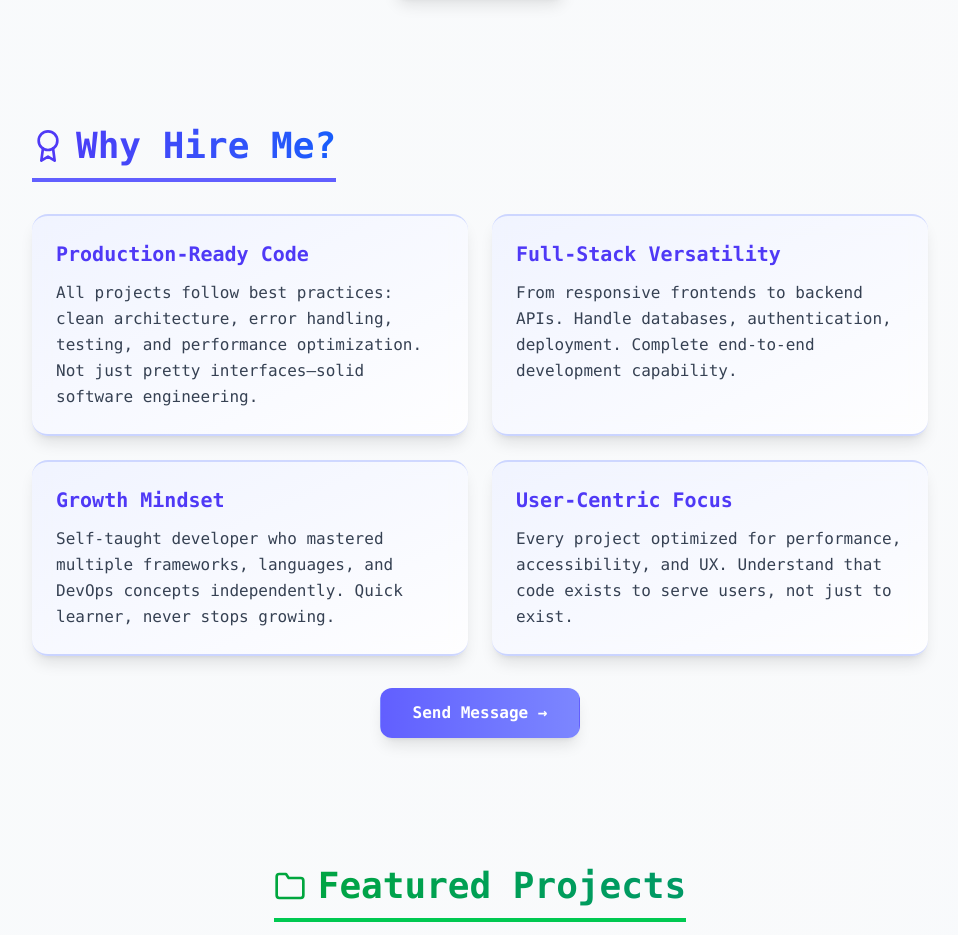
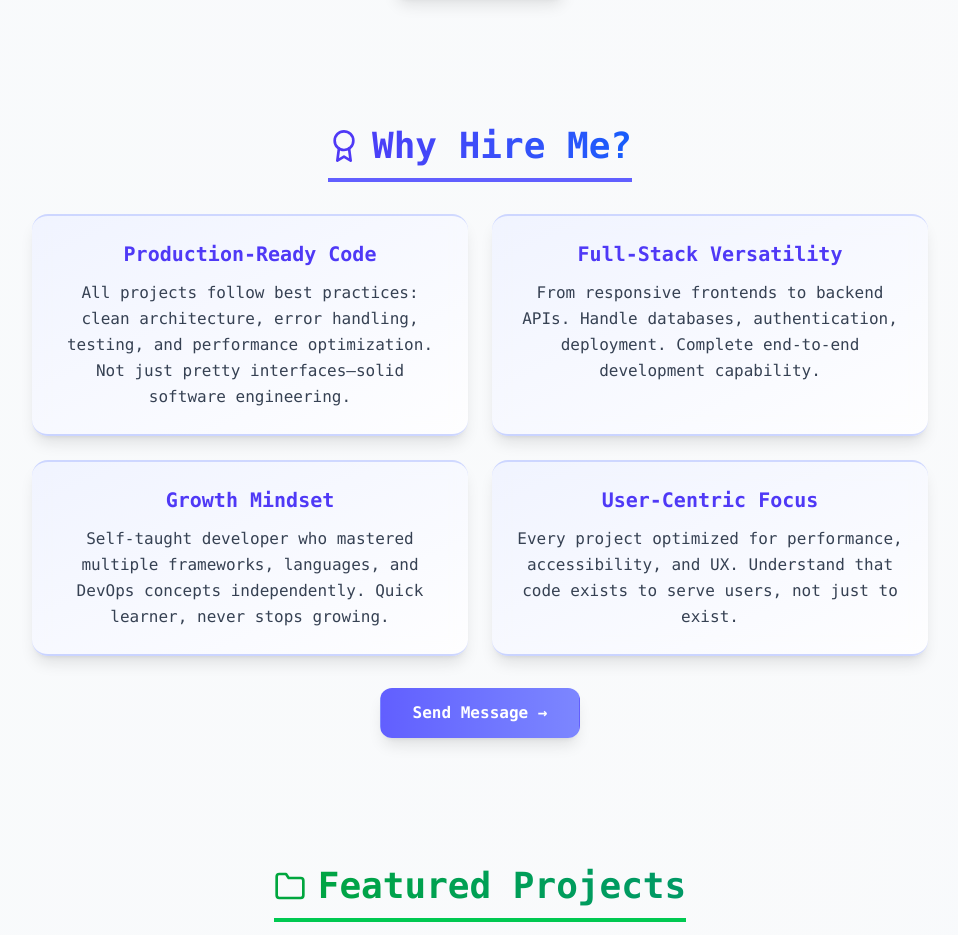
Before and after one commit to Chijopana/Portafolio-2.0, a React (Vite) app: page / in a window 1280 px wide. Shown: the part 742-1677 px from the top of the page, without its empty margins (160-1118 px from the left). Built offline with nearby package versions, Linux system fonts and the light colour scheme.

Commit message:
Center Why Hire Me title - add text-center to section

```diff
--- a/src/App.tsx
+++ b/src/App.tsx
@@ -248,7 +248,7 @@ export default function App() {
           whileInView={{ opacity: 1, y: 0 }}
           viewport={{ once: true }}
           transition={{ duration: 0.7 }}
-          className="space-y-8 max-w-4xl mx-auto"
+          className="space-y-8 max-w-4xl mx-auto text-center"
           aria-label="Why hire me section"
         >
           <h2 className={`text-2xl sm:text-3xl md:text-4xl font-bold border-b-4 pb-3 inline-flex items-center justify-center gap-2 sm:gap-3 mx-auto bg-clip-text text-transparent
```
